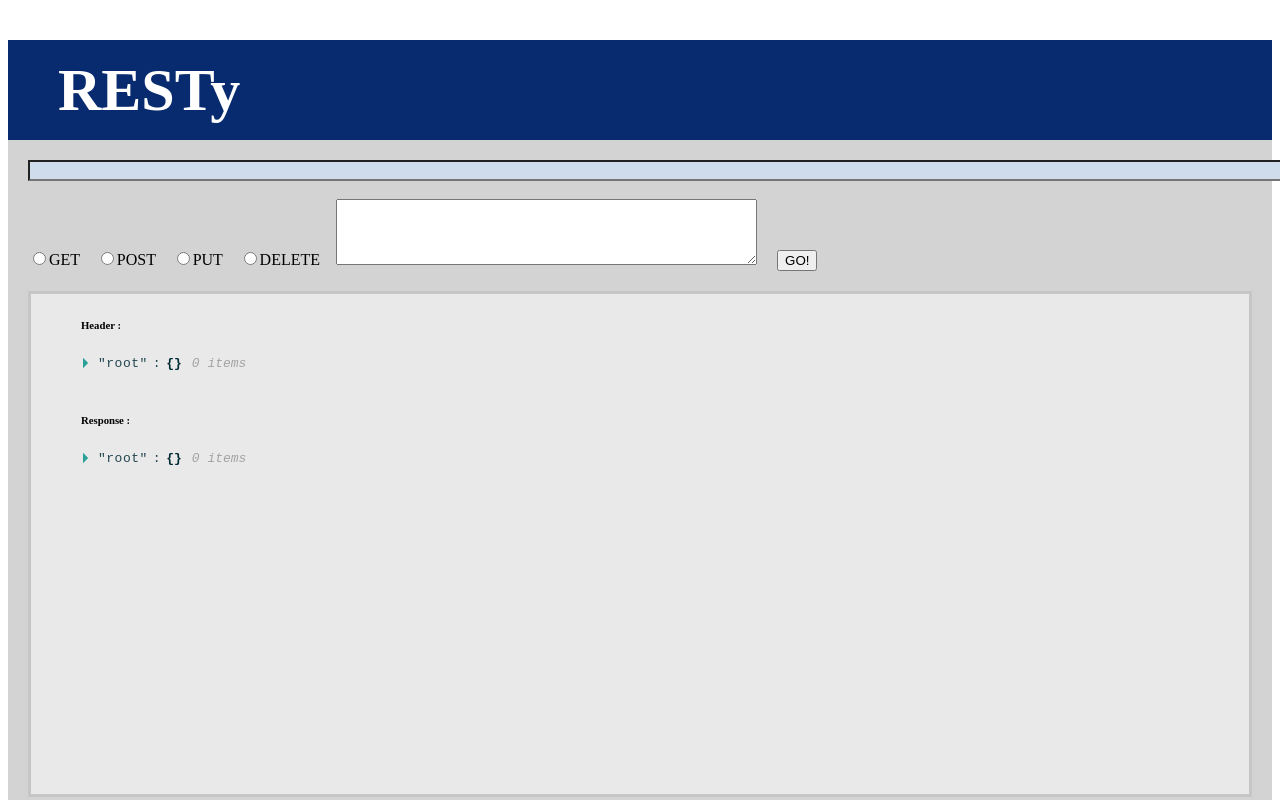
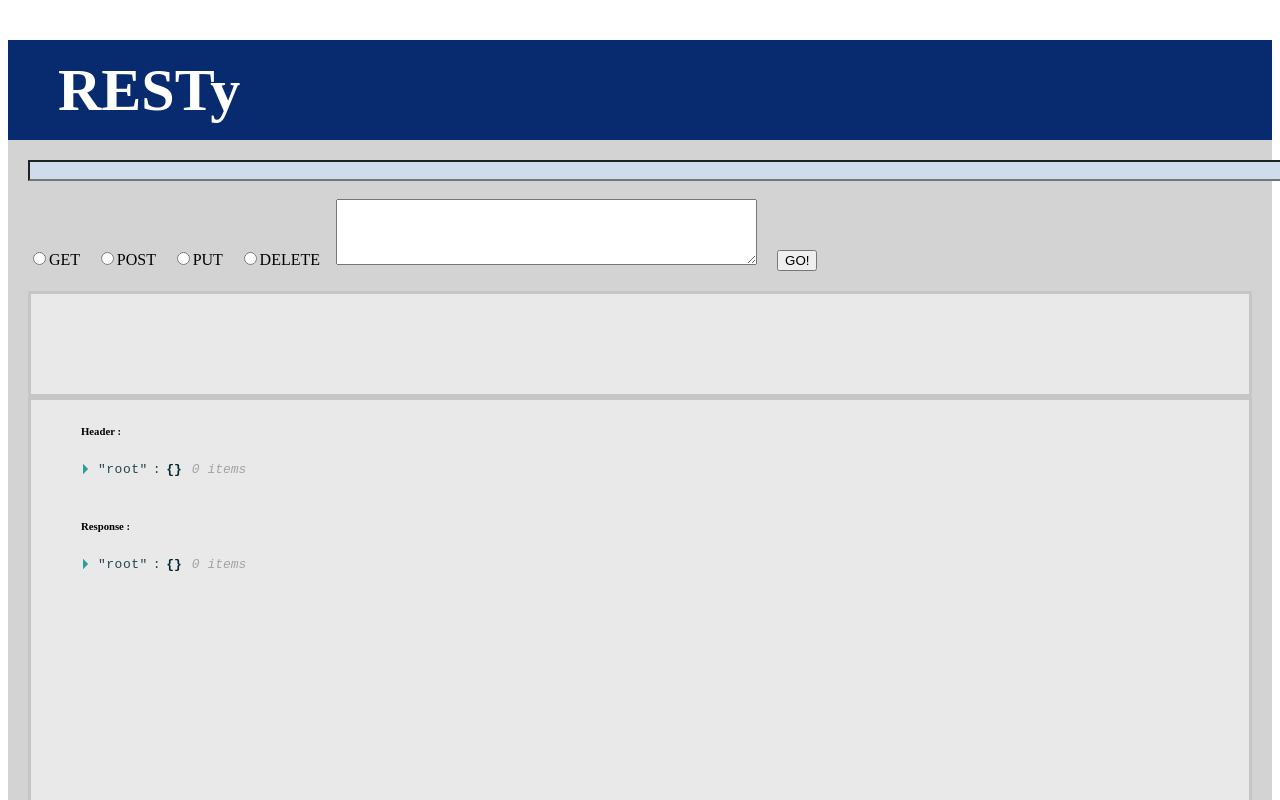
Before and after one commit to farahalwahaibi/resty, a React (Create React App) app in the folder resty/: page / in a window 1280 px wide. Shown: the top 800 px of the page. Built offline with nearby package versions, Linux system fonts and the light colour scheme.

Commit message:
composition

```diff
--- a/resty/src/app/App.jsx
+++ b/resty/src/app/App.jsx
@@ -4,6 +4,8 @@ import './App.scss';
 import Header from '../components/header/header';
 // import the main
 import Form from '../components/form/form';
+// import the history
+import History from '../components/history/history';
 // import the result
 import Result from '../components/results/result';
 // import the footer
@@ -33,6 +35,7 @@ class App extends React.Component{
         <div className="body">
           <Header/>
           <Form formHandler={this.handleForm}/>
+          <History />
           <Result  response={this.state.response} headers={this.state.headers}/>
           <Footer/>
         </div>
--- a/resty/src/components/form/form.jsx
+++ b/resty/src/components/form/form.jsx
@@ -48,16 +48,16 @@ class Form extends React.Component {
           //save the data
           localStorage.setItem('savedItem',JSON.stringify([this.state]));
         }
-          else if (storedData){
-          storedData.forEach((val)=>{
-            if(val.url!==this.state.url && val.method!==this.state.method && val.body!==this.state.body){
-              console.log(this.state.url);
-              console.log(val.url);
-              storedData.push(this.state);
-              localStorage.setItem('savedItem',JSON.stringify(storedData));
-            }
-            else return ;
+          else {
+          const data = storedData.find((val)=>{
+            return((val.url === this.state.url) &&
+            (val.method === this.state.method)&&(val.body===this.state.body))
+
           })
+          if(!data){
+            storedData.push(this.state);
+            localStorage.setItem('savedItem',JSON.stringify(storedData));
+          }
 
         }
         }
--- a/resty/src/components/history/history.jsx
+++ b/resty/src/components/history/history.jsx
@@ -0,0 +1,24 @@
+import React from 'react';
+import '../history/history.scss';
+
+
+//export history
+export default function History(props) {
+  let history = localStorage.getItem('savedItem') ? JSON.parse(localStorage.getItem('savedItem')) : [];
+  return (
+    <React.Fragment>
+    <div className='historyData' >
+      {history.map((query) => {
+        return (
+
+          <li key={query.method + query.url}>
+            <span>{query.method}</span>
+            <span>{query.url}</span>
+          </li>
+
+        );
+      })}
+    </div>
+    </React.Fragment>
+  );
+}
--- a/resty/src/components/history/history.scss
+++ b/resty/src/components/history/history.scss
@@ -0,0 +1,10 @@
+.historyData {
+    background-color: rgb(233, 233, 233);
+    min-height: 100px;
+    margin-left: 20px;
+    margin-right: 20px;
+    display: flex;
+    flex-direction: column;
+    padding-left: 50px;
+    border: solid rgb(200, 197, 197);
+}
```
